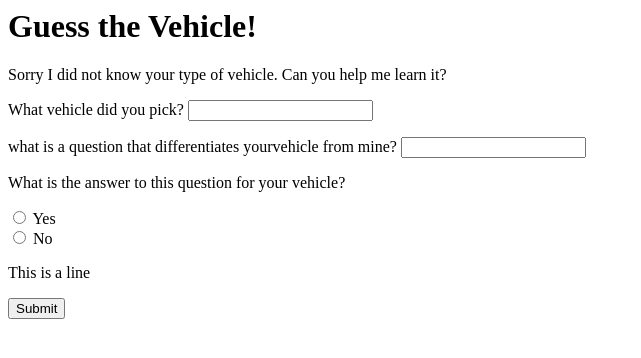
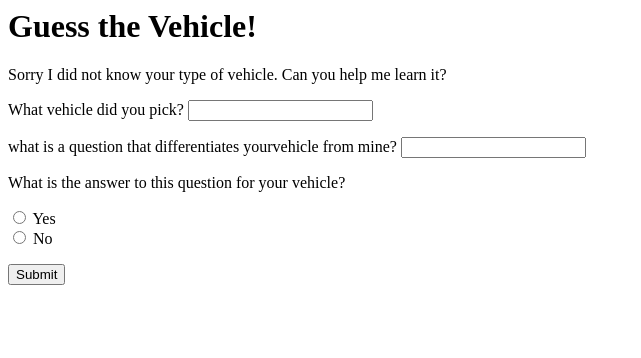
Before and after one commit to followme2020/Guess_the_transport, a Flask app: template templates/learn.html in a window 1280 px wide. Shown: the top 358 px of the page, without its empty margins (0-641 px from the left). Run offline with Flask 2, Linux system fonts and the light colour scheme; the template is opened without the code that fills it: values that come from a table or form of the project are taken from there, others are empty.

```diff
--- a/templates/learn.html
+++ b/templates/learn.html
@@ -16,7 +16,6 @@
             {% endfor %}
             {% for error in form.answer.errors %}[{{ error }}]{% endfor %}
             </p>
-            <p>This is a line</p>
             {{ form.submit }}
         </form>
     </body>
```
